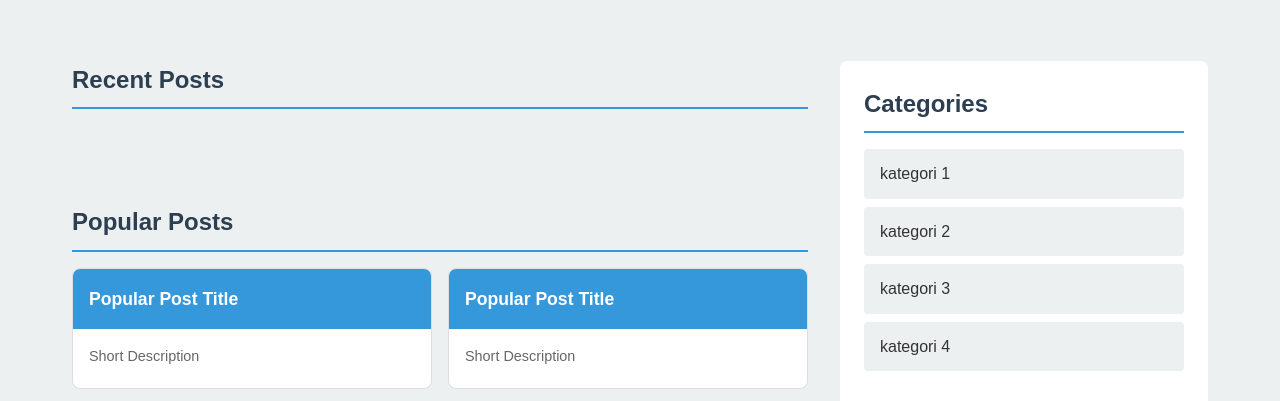
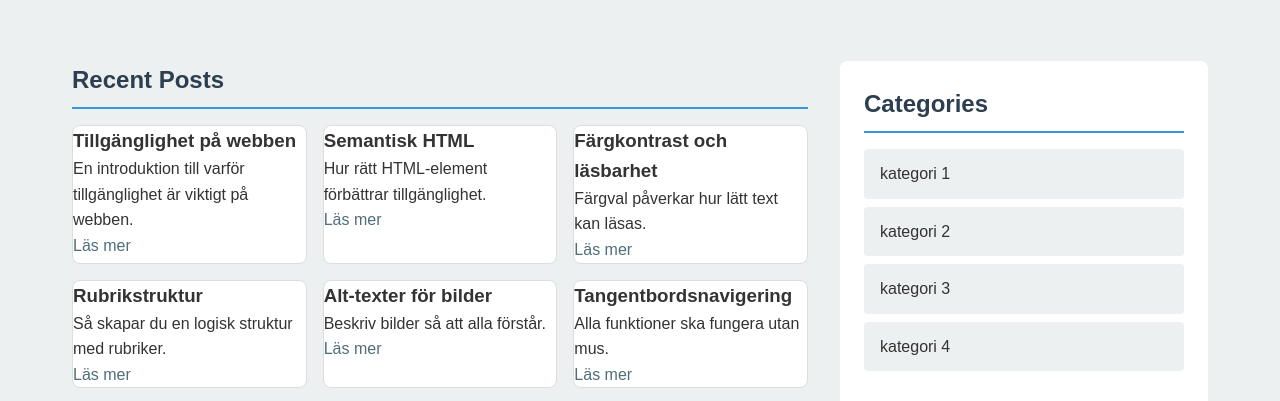
Before and after one commit to konstantinosnascos/FrontendBoilerRoomv1, a website built with Vite: page blogg-pwa/index.html in a window 1280 px wide. Shown: the part 341-742 px from the top of the page. Built offline with nearby package versions, Linux system fonts and the light colour scheme; data requests are answered from the project's data file.

Commit message:
Added data via json-server

```diff
--- a/blogg-pwa/index.html
+++ b/blogg-pwa/index.html
@@ -78,9 +78,8 @@
     </footer>
 </main>
 
-<script type="module" src="js/posts.js"></script>
+<script type="module" src="js/script.js"></script>
 <script type="module" src="js/index.js"></script>
-<script type="module" src="js/script.js"></script>
 
 
 </body>
--- a/blogg-pwa/js/index.js
+++ b/blogg-pwa/js/index.js
@@ -1,26 +1,34 @@
 document.addEventListener("DOMContentLoaded", () => {
-  const container = document.getElementById("blog-posts");
-  if (!container) return;
+  const postsContainer = document.querySelector("#blog-posts");
 
-  container.innerHTML = "";
+  if (!postsContainer) {
+    console.warn("Hittar inte #blog-posts");
+    return;
+  }
 
-  blogPosts.forEach(post => {
-    const article = document.createElement("article");
-    article.className = "post-card";
+  async function loadPosts() {
+    try {
+      const res = await fetch("http://localhost:3000/posts");
+      if (!res.ok) throw new Error("Fetch misslyckades");
 
-    article.innerHTML = `
-      <div class="post-header">
-        <h3>
-          <a href="post.html?id=${post.id}">${post.title}</a>
-        </h3>
-      </div>
-      <div class="post-body">
-        <p class="blogger">${post.author}</p>
-        <p class="date">${new Date(post.date).toLocaleDateString("sv-SE")}</p>
-        <p class="description">${post.excerpt}</p>
-      </div>
-    `;
+      const posts = await res.json();
 
-    container.appendChild(article);
-  });
+      postsContainer.innerHTML = posts
+        .map(
+          (post) => `
+          <article class="post-card">
+            <h3>${post.title}</h3>
+            <p>${post.excerpt}</p>
+            <a href="/post.html?id=${post.id}">Läs mer</a>
+          </article>
+        `
+        )
+        .join("");
+    } catch (err) {
+      console.error(err);
+      postsContainer.innerHTML = "<p>Kunde inte ladda inlägg.</p>";
+    }
+  }
+
+  loadPosts();
 });
```
